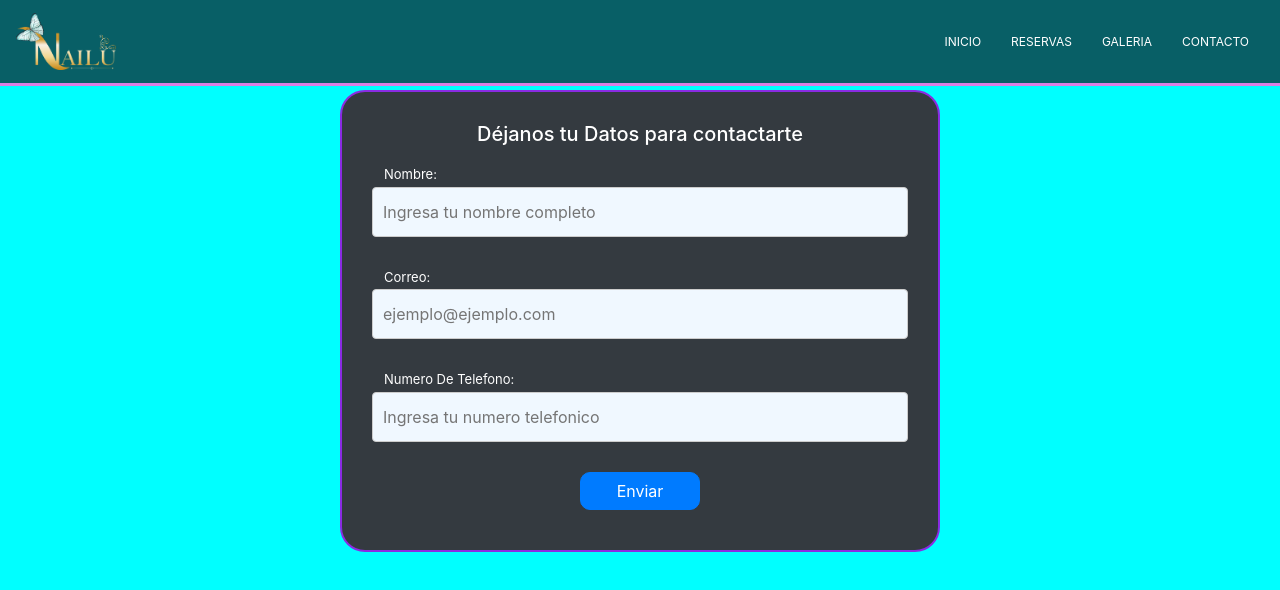
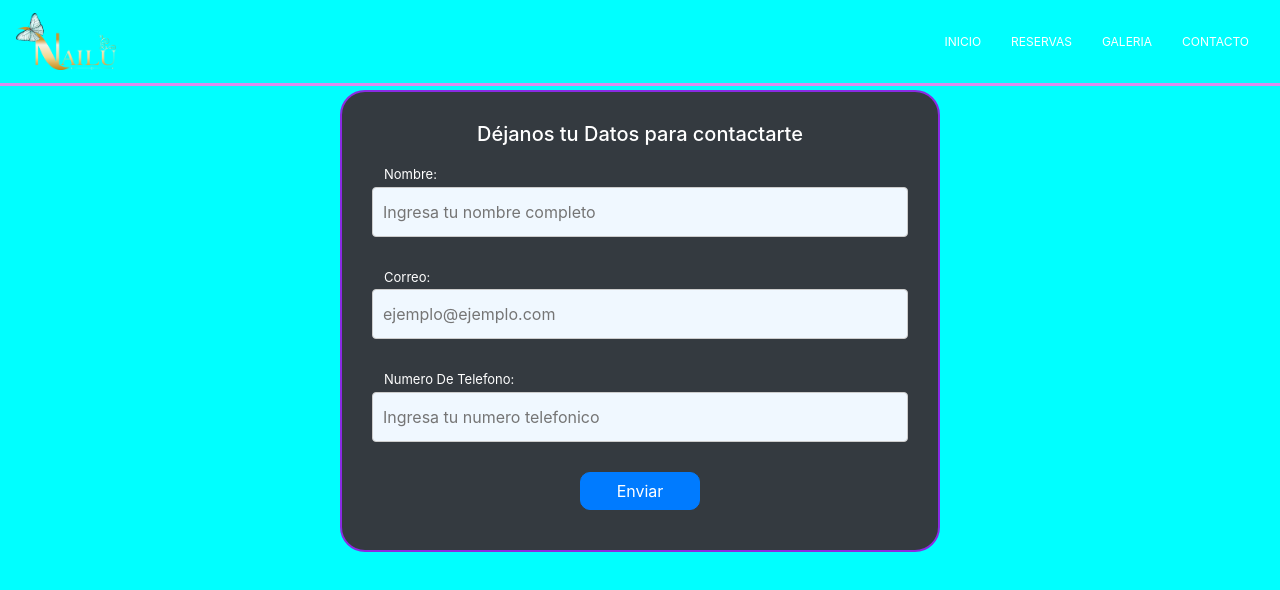
Before and after one commit to Angel10050/nailu_project, a React (Create React App) app: page /user/contactme in a window 1280 px wide. Shown: the top 590 px of the page. Built offline with nearby package versions, Linux system fonts and the light colour scheme; no server answers.

Commit message:
merge master by mistake, resolving

```diff
--- a/src/Components/navComponent/NavComponentStyle.css
+++ b/src/Components/navComponent/NavComponentStyle.css
@@ -6,7 +6,6 @@
 .componentFlex {
   display: flex;
   border-bottom: 3px solid rgba(238, 130, 238, 0.918);
-  background-color: #0e0610a3;
 }
 .responsiveNavbar {
   width: 100px;
```
